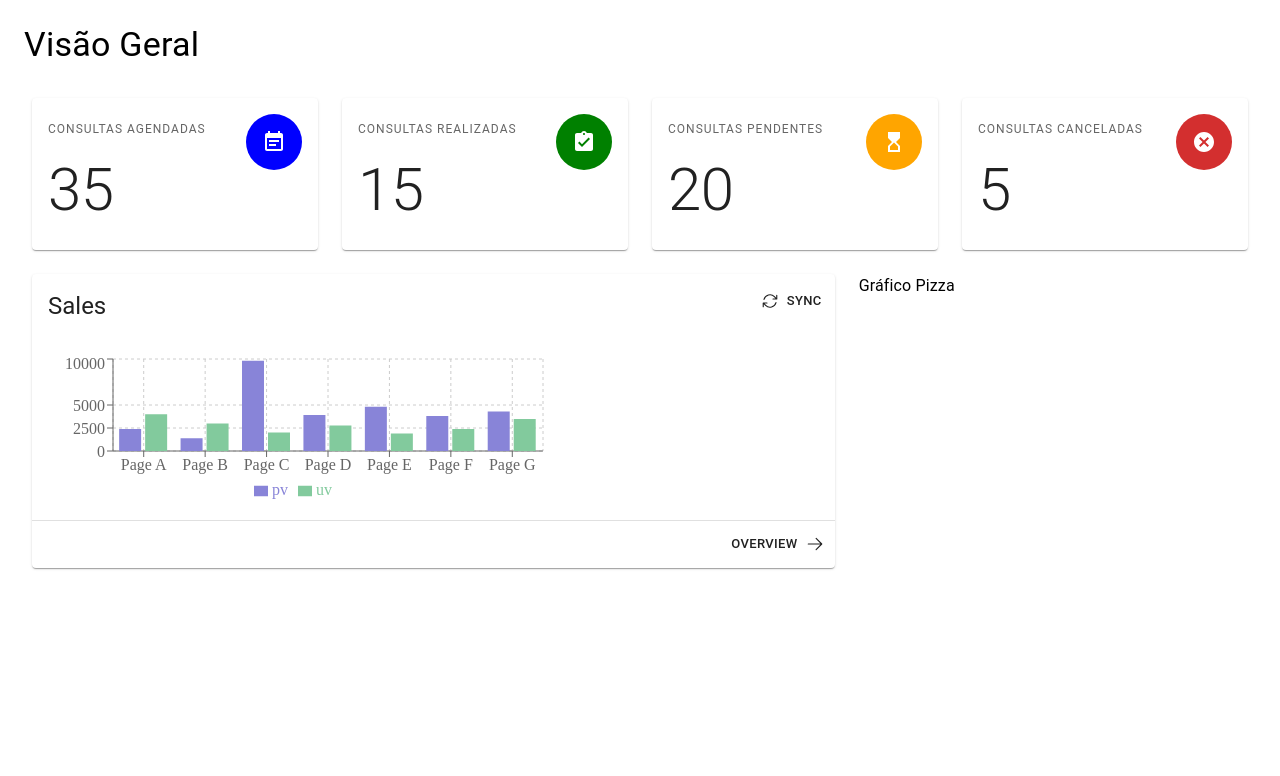
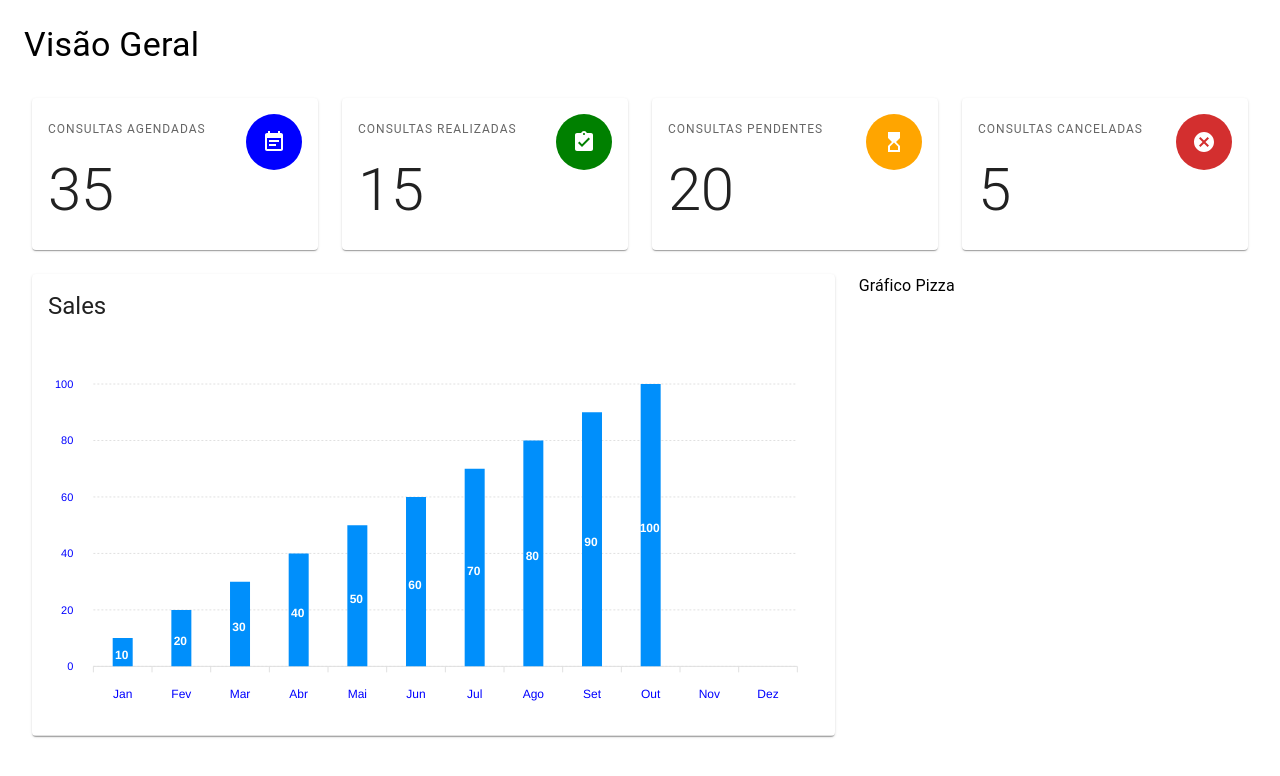
Before and after one commit to mtsteo/projeto-SGACO, a Next.js app: page /home/Home in a window 1280 px wide. Shown: the top 776 px of the page. Built offline with nearby package versions, Linux system fonts and the light colour scheme.

Commit message:
grafico de barras finalizado

```diff
--- a/package.json
+++ b/package.json
@@ -11,16 +11,17 @@
     "@testing-library/jest-dom": "^5.16.5",
     "@testing-library/react": "^13.4.0",
     "@testing-library/user-event": "^13.5.0",
+    "apexcharts": "^3.40.0",
     "axios": "^1.3.4",
     "dotenv-safe": "^8.2.0",
     "formik": "^2.2.9",
     "next": "^13.4.0",
     "react": "^18.2.0",
+    "react-apexcharts": "^1.4.0",
     "react-dom": "^18.2.0",
     "react-pro-sidebar": "^1.0.0",
     "react-router-dom": "^6.8.1",
     "react-scripts": "5.0.1",
-    "recharts": "^2.6.2",
     "web-vitals": "^2.1.4",
     "yup": "^1.1.1"
   },
--- a/src/pages/home/sections/GraficoConsultas.js
+++ b/src/pages/home/sections/GraficoConsultas.js
@@ -1,118 +1,95 @@
-
-import ArrowPathIcon from '@heroicons/react/24/solid/ArrowPathIcon';
-import ArrowRightIcon from '@heroicons/react/24/solid/ArrowRightIcon';
-import { BarChart, Bar, Cell, XAxis, YAxis, CartesianGrid, Tooltip, Legend, ResponsiveContainer } from 'recharts';
-import {
-  Button,
-  Card,
-  CardActions,
-  CardContent,
-  CardHeader,
-  Divider,
-  SvgIcon
-} from '@mui/material';
-
-
-
-
-const data = [
-  {
-    name: 'Page A',
-    uv: 4000,
-    pv: 2400,
-    amt: 2400,
-  },
-  {
-    name: 'Page B',
-    uv: 3000,
-    pv: 1398,
-    amt: 2210,
-  },
-  {
-    name: 'Page C',
-    uv: 2000,
-    pv: 9800,
-    amt: 2290,
-  },
-  {
-    name: 'Page D',
-    uv: 2780,
-    pv: 3908,
-    amt: 2000,
-  },
-  {
-    name: 'Page E',
-    uv: 1890,
-    pv: 4800,
-    amt: 2181,
-  },
-  {
-    name: 'Page F',
-    uv: 2390,
-    pv: 3800,
-    amt: 2500,
-  },
-  {
-    name: 'Page G',
-    uv: 3490,
-    pv: 4300,
-    amt: 2100,
-  },
-];
-
-
-
+import Chart from "react-apexcharts";
+import { Card, CardContent, CardHeader, Divider } from "@mui/material";
 
 export const GraficoConsultas = () => {
-
+  const series = [
+    {
+      name: "Quantidade de consultas",
+      //Dados que virão do backend
+      data: ["10", "20", "30", "40", "50", "60", "70", "80", "90", "100"],
+    },
+  ];
+  const options = {
+    chart: {
+      background: "transparent",
+      stacked: false,
+      toolbar: {
+        show: false,
+      },
+    },
+    fill: {
+      opacity: 1,
+      type: "solid",
+    },
+    grid: {
+      strokeDashArray: 2,
+      xaxis: {
+        lines: {
+          show: false,
+        },
+      },
+      yaxis: {
+        lines: {
+          show: true,
+        },
+      },
+    },
+    plotOptions: {
+      bar: {
+        columnWidth: "20px",
+      },
+    },
+    stroke: {
+      colors: ["transparent"],
+      show: false,
+      width: 2,
+    },
+    xaxis: {
+      categories: [
+        "Jan",
+        "Fev",
+        "Mar",
+        "Abr",
+        "Mai",
+        "Jun",
+        "Jul",
+        "Ago",
+        "Set",
+        "Out",
+        "Nov",
+        "Dez",
+      ],
+      labels: {
+        offsetY: 4,
+        style: {
+          colors: 'blue',
+        },
+      },
+    },
+    yaxis: {
+      labels: {
+        formatter: (value) => (value > 0 ? value : `${value}`),
+        offsetX: -10,
+        style: {
+          colors: 'blue',
+        },
+      },
+    },
+  };
 
   return (
-    <Card sx={{height:'100%'}}>
-      <CardHeader
-        action={(
-          <Button
-            color="inherit"
-            size="small"
-            startIcon={(
-              <SvgIcon fontSize="small">
-                <ArrowPathIcon />
-              </SvgIcon>
-            )}
-          >
-            Sync
-          </Button>
-        )}
-        title="Sales"
-      />
+    <Card sx={{ height: "100%" }}>
+      <CardHeader title="Sales" />
       <CardContent>
-        <BarChart
-          data={data}
-          width={500}
-          height={150}
-        >
-          <CartesianGrid strokeDasharray="3 3" />
-          <XAxis dataKey="name" />
-          <YAxis />
-          <Tooltip />
-          <Legend />
-          <Bar dataKey="pv" fill="#8884d8" />
-          <Bar dataKey="uv" fill="#82ca9d" />
-        </BarChart>
+        <Chart
+          height={350}
+          options={options}
+          series={series}
+          type="bar"
+          width="100%"
+        />
       </CardContent>
       <Divider />
-      <CardActions sx={{ justifyContent: 'flex-end' }}>
-        <Button
-          color="inherit"
-          endIcon={(
-            <SvgIcon fontSize="small">
-              <ArrowRightIcon />
-            </SvgIcon>
-          )}
-          size="small"
-        >
-          Overview
-        </Button>
-      </CardActions>
     </Card>
   );
 };
```
Also changed, not shown: src/pages/home/sections/j.js (added, +74 -0 lines), 1 other file (tests, documents, lock files or other folders).
